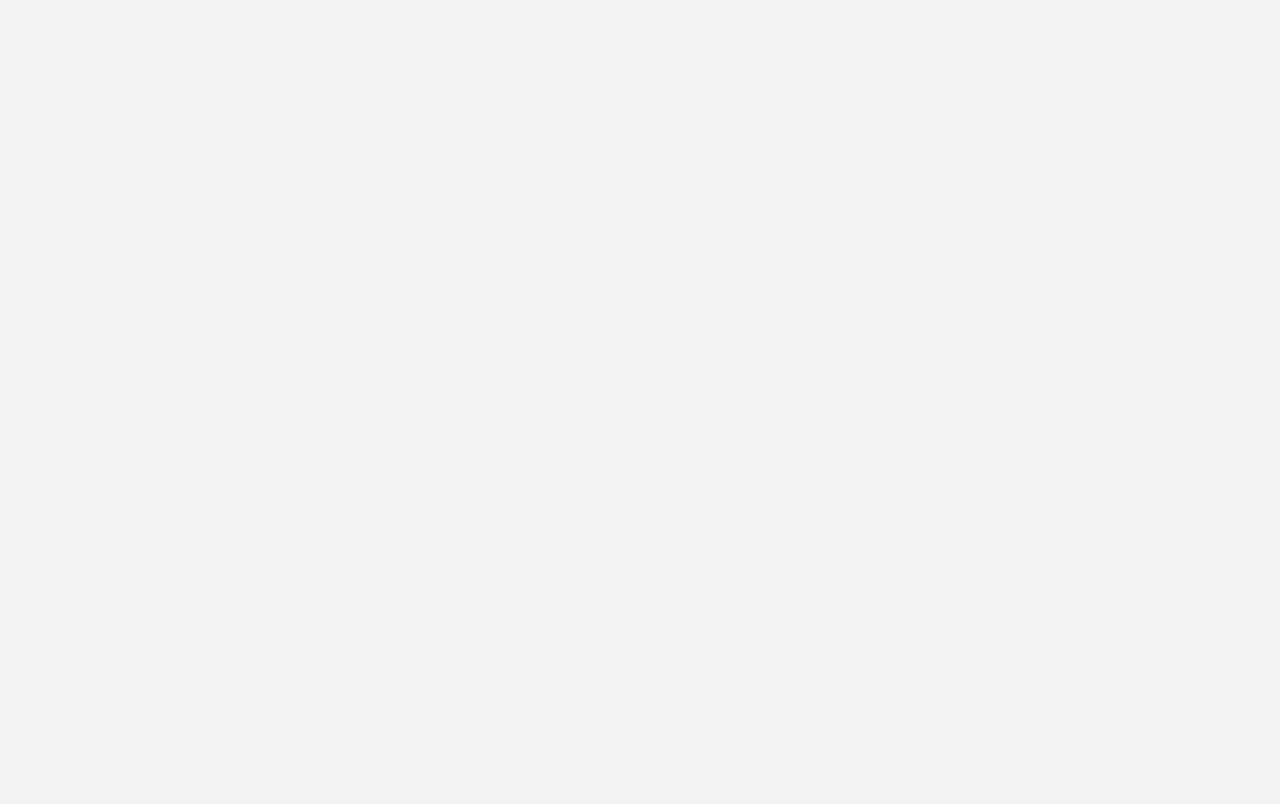
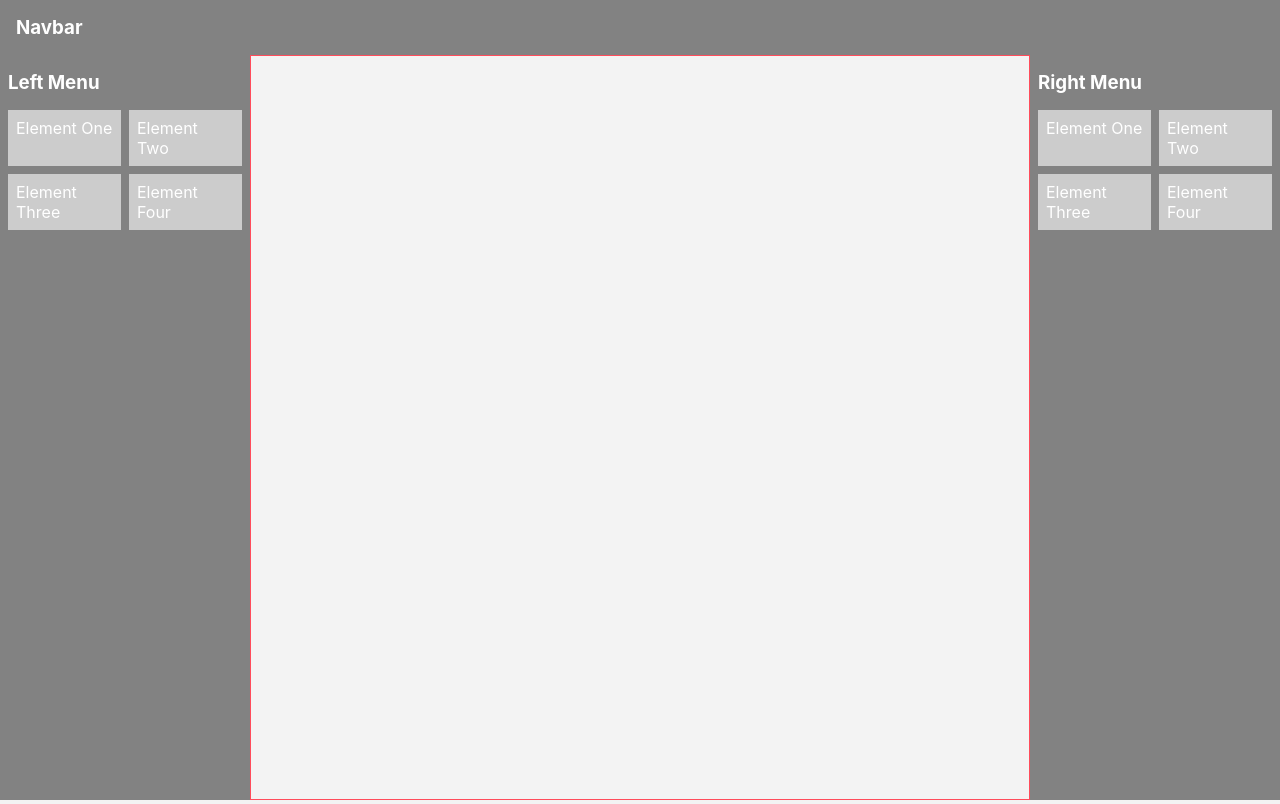
Before and after one commit to obaidabit/project-builder, a React (Create React App) app: page / in a window 1280 px wide. Built offline with nearby package versions, Linux system fonts and the light colour scheme.

Commit message:
Basic layout

```diff
--- a/src/App.css
+++ b/src/App.css
@@ -19,3 +19,74 @@ body {
   top: 5rem;
   left: 0;
 }
+
+.navbar {
+  background: #828282;
+  color: white;
+  padding: 1rem;
+}
+
+.app {
+  display: flex;
+  flex-direction: column;
+  min-height: 100vh;
+  max-height: 100vh;
+}
+
+.main {
+  display: flex;
+  flex-grow: 2;
+  width: 100%;
+  height: 100%;
+}
+
+.left-side-menu {
+  background: #828282;
+  color: white;
+  padding: 1rem 0.5rem;
+  width: 250px;
+}
+
+.right-side-menu {
+  background: #828282;
+  color: white;
+  padding: 1rem 0.5rem;
+  width: 250px;
+}
+
+.target-page {
+  flex-grow: 2;
+}
+
+.target-page iframe {
+  width: 100%;
+  height: 100%;
+  border: 1px solid #ff4c5b;
+}
+
+.elements {
+  display: grid;
+  grid-template-columns: auto auto;
+  column-gap: 0.5rem;
+  row-gap: 0.5rem;
+  margin-top: 1rem;
+}
+
+.element {
+  position: relative;
+  justify-content: center;
+  align-items: center;
+  cursor: grab;
+  min-height: 50px;
+}
+
+.element:active {
+  cursor: grabbing;
+}
+
+.element p {
+  background: #cccccc;
+  padding: 0.5rem;
+  width: 100%;
+  height: 100%;
+}
--- a/src/App.js
+++ b/src/App.js
@@ -1,43 +1,42 @@
-import React from "react";
+import React, { useState } from "react";
 import NavBar from "./components/Navbar";
-import IFrame from './components/IFrame';
-import LeftSideMenu from './components/LeftSideMenu';
-import RightSideMenu from './components/RightSideMenu';
+import IFrame from "./components/IFrame";
+import LeftSideMenu from "./components/LeftSideMenu";
+import RightSideMenu from "./components/RightSideMenu";
 
 import "./App.css";
 
 export default function App() {
-	const drop = e => {
+  const [element, setElement] = useState(null);
+
+  const drop = (e) => {
     e.preventDefault();
-
-		const card_id = e.dataTransfer.getData("card_id");
-		const card = document.getElementById(card_id);
-
-		e.target.appendChild(card);
+    console.log(e.target);
+    e.target.appendChild(element);
   };
 
-	const dragOver = e => {
+  const dragOver = (e) => {
     e.preventDefault();
   };
 
-	const dragStart = e => {
+  const dragStart = (e) => {
     const target = e.target;
+    setElement(target);
     e.dataTransfer.setData("card_id", target.id);
+  };
 
-		setTimeout(() => {
-			target.style.display = "none";
-		}, 0);
-	};
-	const dragOverC = e => {
+  const dragOverC = (e) => {
     e.stopPropagation();
   };
 
   return (
     <div className="app">
       <NavBar />
-			<IFrame />
-			<LeftSideMenu />
-			<RightSideMenu />
+      <main className="main">
+        <LeftSideMenu onDragStart={dragStart} onDragOver={dragOverC} />
+        <IFrame onDrop={drop} onDragOver={dragOver} />
+        <RightSideMenu onDragStart={dragStart} onDragOver={dragOverC} />
+      </main>
     </div>
   );
 }
--- a/src/components/IFrame.js
+++ b/src/components/IFrame.js
@@ -1,9 +1,26 @@
-import React from 'react'
+import React, { useState } from "react";
+import { createPortal } from "react-dom";
 
-export default function Iframe() {
-    return (
-        <div>
+export default function Iframe({ children, ...props }) {
+  const [contentRef, setContentRef] = useState(null);
+  const doc = contentRef?.contentWindow?.document;
 
-        </div>
-    )
+  const mountNode = doc?.body;
+  const insertionTarget = doc?.createElement("link");
+  if (insertionTarget) {
+    doc.head.append(insertionTarget);
+  }
+
+  return (
+    <div className="target-page">
+      <iframe
+        title="Target page"
+        ref={setContentRef}
+        {...props}
+        target={insertionTarget}
+      >
+        {mountNode && createPortal(children, mountNode)}
+      </iframe>
+    </div>
+  );
 }
--- a/src/components/LeftSideMenu.js
+++ b/src/components/LeftSideMenu.js
@@ -1,9 +1,23 @@
-import React from 'react'
+import React from "react";
 
-export default function LeftSideMenu() {
-    return (
-        <div>
-
+export default function LeftSideMenu({ ...props }) {
+  return (
+    <div className="left-side-menu">
+      <h3>Left Menu</h3>
+      <div className="elements">
+        <div className="element" {...props} draggable="true">
+          <p>Element One</p>
         </div>
-    )
+        <div className="element" {...props} draggable="true">
+          <p>Element Two</p>
+        </div>
+        <div className="element" {...props} draggable="true">
+          <p>Element Three</p>
+        </div>
+        <div className="element" {...props} draggable="true">
+          <p>Element Four</p>
+        </div>
+      </div>
+    </div>
+  );
 }
--- a/src/components/Navbar.js
+++ b/src/components/Navbar.js
@@ -1,9 +1,11 @@
-import React from 'react'
+import React from "react";
 
 export default function Navbar() {
-    return (
-        <div>
-
-        </div>
-    )
+  return (
+    <header>
+      <div className="navbar">
+        <h3>Navbar</h3>
+      </div>
+    </header>
+  );
 }
--- a/src/components/RightSideMenu.js
+++ b/src/components/RightSideMenu.js
@@ -1,9 +1,23 @@
-import React from 'react'
+import React from "react";
 
 export default function RightSideMenu() {
-    return (
-        <div>
-
+  return (
+    <div className="right-side-menu">
+      <h3>Right Menu</h3>
+      <div className="elements">
+        <div className="element" draggable="true">
+          <p>Element One</p>
         </div>
-    )
+        <div className="element" draggable="true">
+          <p>Element Two</p>
+        </div>
+        <div className="element" draggable="true">
+          <p>Element Three</p>
+        </div>
+        <div className="element" draggable="true">
+          <p>Element Four</p>
+        </div>
+      </div>
+    </div>
+  );
 }
```
Lines whose indentation alone changed are shown as unchanged.
